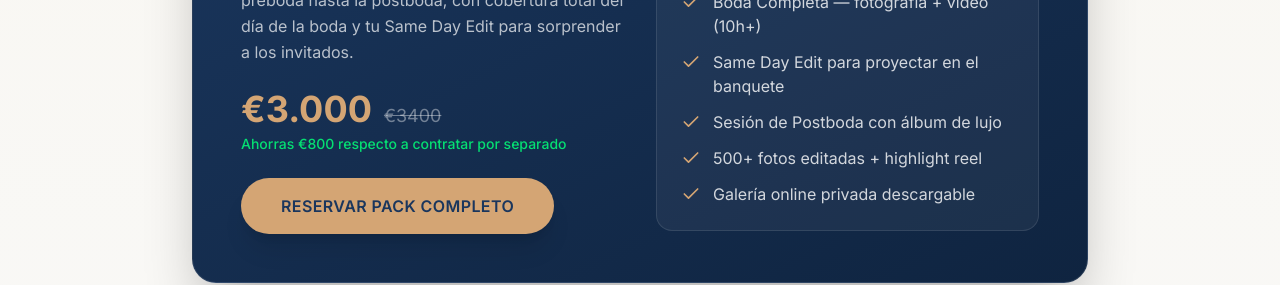
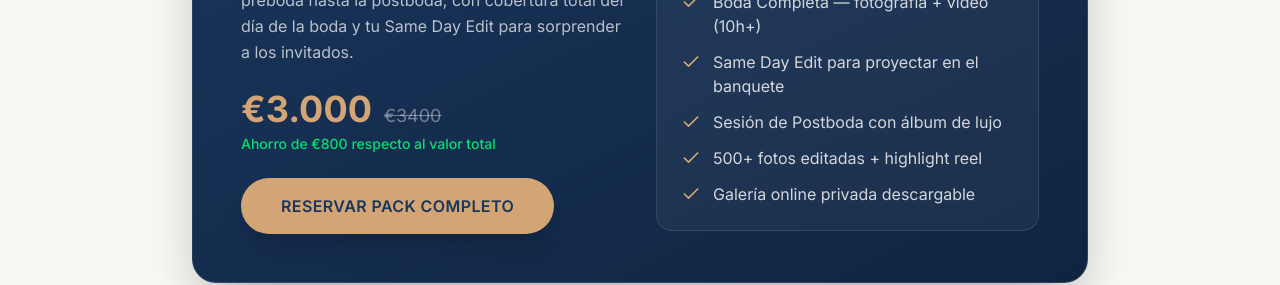
Before and after one commit to jmonzonc/fran-molina-bodas, a Next.js app: page / in a window 1280 px wide. Shown: the part 3240-3525 px from the top of the page. Built offline with nearby package versions, Linux system fonts and the light colour scheme; no server answers.

Commit message:
Update services-section.tsx

```diff
--- a/components/services-section.tsx
+++ b/components/services-section.tsx
@@ -118,8 +118,7 @@ export function ServicesSection() {
                   </div>
                   <meta itemProp="priceCurrency" content="EUR" />
                   <p className="text-green-400 text-sm font-medium mt-1">
-                    Ahorras €{PACK_COMPLETO.savings} respecto a contratar por
-                    separado
+                    Ahorro de €{PACK_COMPLETO.savings} respecto al valor total
                   </p>
                 </div>
 
```
